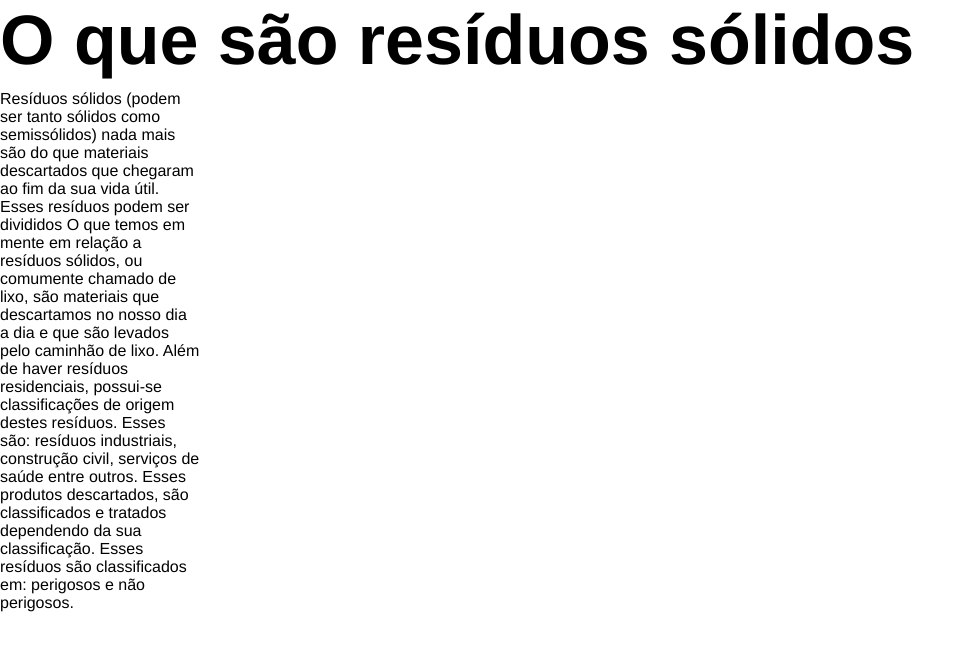
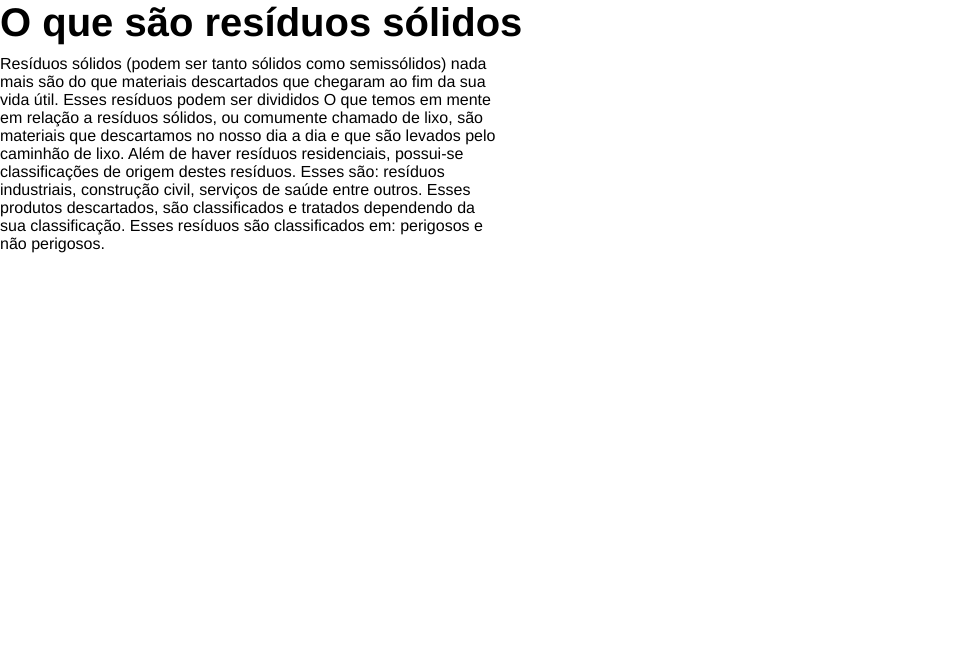
Before and after one commit to luviniu/TDAR, a plain HTML site: page index.html in a window 1280 px wide. Shown: the whole page, without its empty margins (0-975 px from the left). Drawn offline with Linux system fonts and the light colour scheme.

Commit message:
Update styles.css

```diff
--- a/styles.css
+++ b/styles.css
@@ -11,13 +11,13 @@ body{
 
 .subtitulo{
 
-font-size: 70px;
+font-size: 40px;
 margin-bottom: 10px;
 
 }
 
 .conceito{
 
-  width: 200px ;
+  width: 500px ;
 
 }
```
